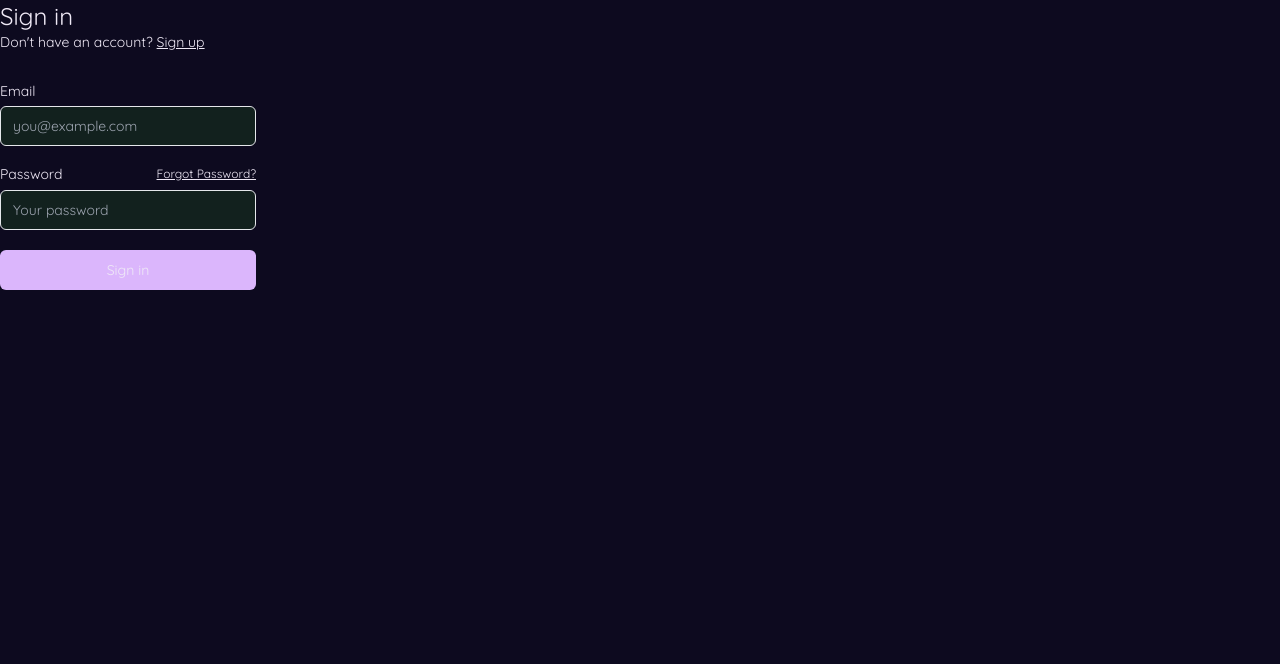
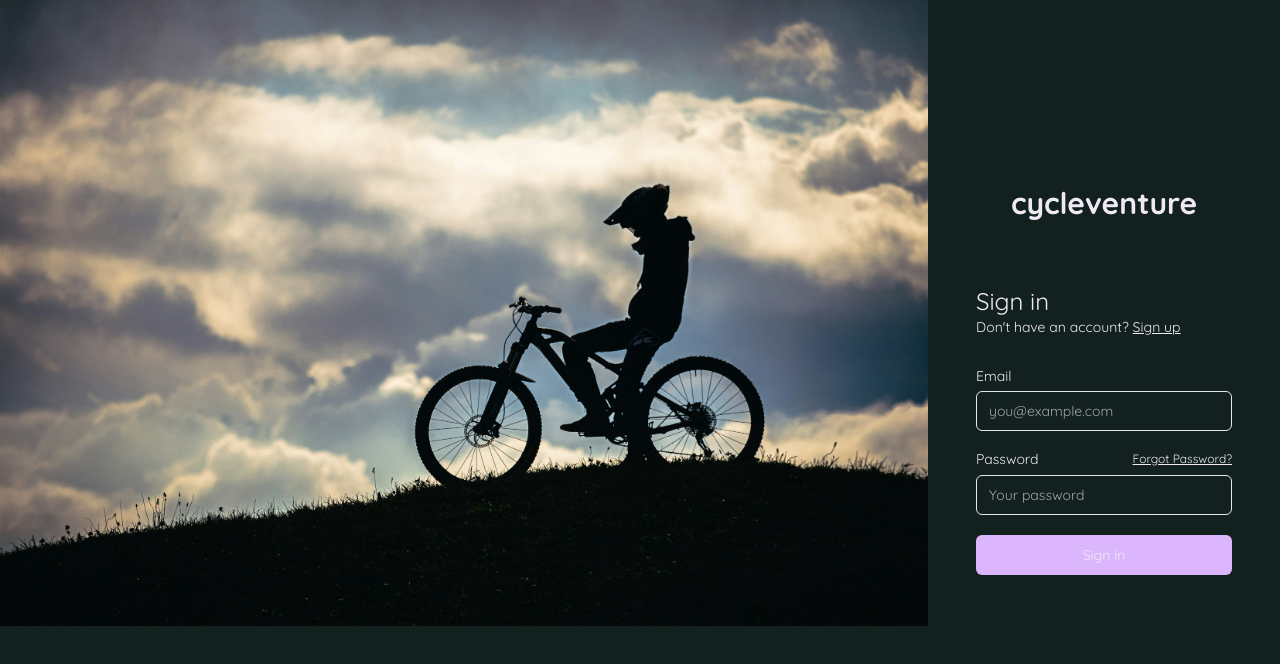
Before and after one commit to AtanasovCode/cycleventure-next, a Next.js app: page /sign-in in a window 1280 px wide. Shown: the top 664 px of the page. Built offline with nearby package versions, Linux system fonts and the light colour scheme.

Commit message:
changed layout.tsx fof (auth-pages) to old version

```diff
--- a/app/(auth-pages)/layout.tsx
+++ b/app/(auth-pages)/layout.tsx
@@ -1,9 +1,85 @@
-export default async function Layout({
+'use client';
+
+
+import { useEffect } from "react";
+import { usePathname } from "next/navigation";
+import Image from "next/image";
+
+type ImageSet = {
+  mobile: string;
+  tablet: string;
+  desktop: string;
+  alt: string;
+}
+
+type Images = Record<string, ImageSet>;
+
+export default function Layout({
   children,
 }: {
   children: React.ReactNode;
 }) {
+
+  const pathname = usePathname();
+
+  // Define image mapping based on routes
+  const images: Images = {
+    "/sign-in": {
+      mobile: "/auth-mobile.jpg",
+      tablet: "/auth-tablet.jpg",
+      desktop: "/auth-desktop.jpg",
+      alt: "Photo of a mountain bike"
+    },
+    "/sign-up": {
+      mobile: "/signup-mobile.jpg",
+      tablet: "/signup-tablet.jpg",
+      desktop: "/signup-desktop.jpg",
+      alt: "photo of a mountain bike"
+    },
+    "/forgot-password": {
+      mobile: "/forgot-mobile.jpg",
+      tablet: "/forgot-tablet.jpg",
+      desktop: "/forgot-desktop.jpg",
+      alt: "Photo of a group of 3 riders on mountain bikes climibing up a hill"
+    },
+  };
+
+  // Default to sign-in images if route is not mapped
+  const selectedImages = images[pathname] || images["/sign-in"];
+
   return (
-    <div className="max-w-7xl flex flex-col gap-12 items-start">{children}</div>
+    <div className="min-h-dvh w-full flex flex-col items-center justify-start lg:flex-row lg:items-start lg:justify-center bg-background gap-10 lg:gap-0">
+      <div className="flex items-center justify-center max-h-dvh overflow-hidden">
+        <Image
+          src={selectedImages.mobile}
+          width={640}
+          height={800}
+          alt={selectedImages.alt}
+          className="block md:hidden"
+        />
+        <Image
+          src={selectedImages.tablet}
+          width={1920}
+          height={1295}
+          alt={selectedImages.alt}
+          className="hidden md:block xl:hidden"
+        />
+        <Image
+          src={selectedImages.desktop}
+          width={2400}
+          height={1619}
+          alt={selectedImages.alt}
+          className="hidden xl:block"
+        />
+      </div>
+      <div className="w-full lg:w-auto lg:min-h-dvh flex flex-col items-center justify-center gap-16">
+        <div className="w-full text-center font-bold text-3xl">
+          cycleventure
+        </div>
+        <div className="flex flex-col items-center justify-center gap-10 pb-8 px-4 w-full sm:w-[80%] md:w-[65%] lg:w-auto lg:px-12">
+          {children}
+        </div>
+      </div>
+    </div>
   );
 }
```
